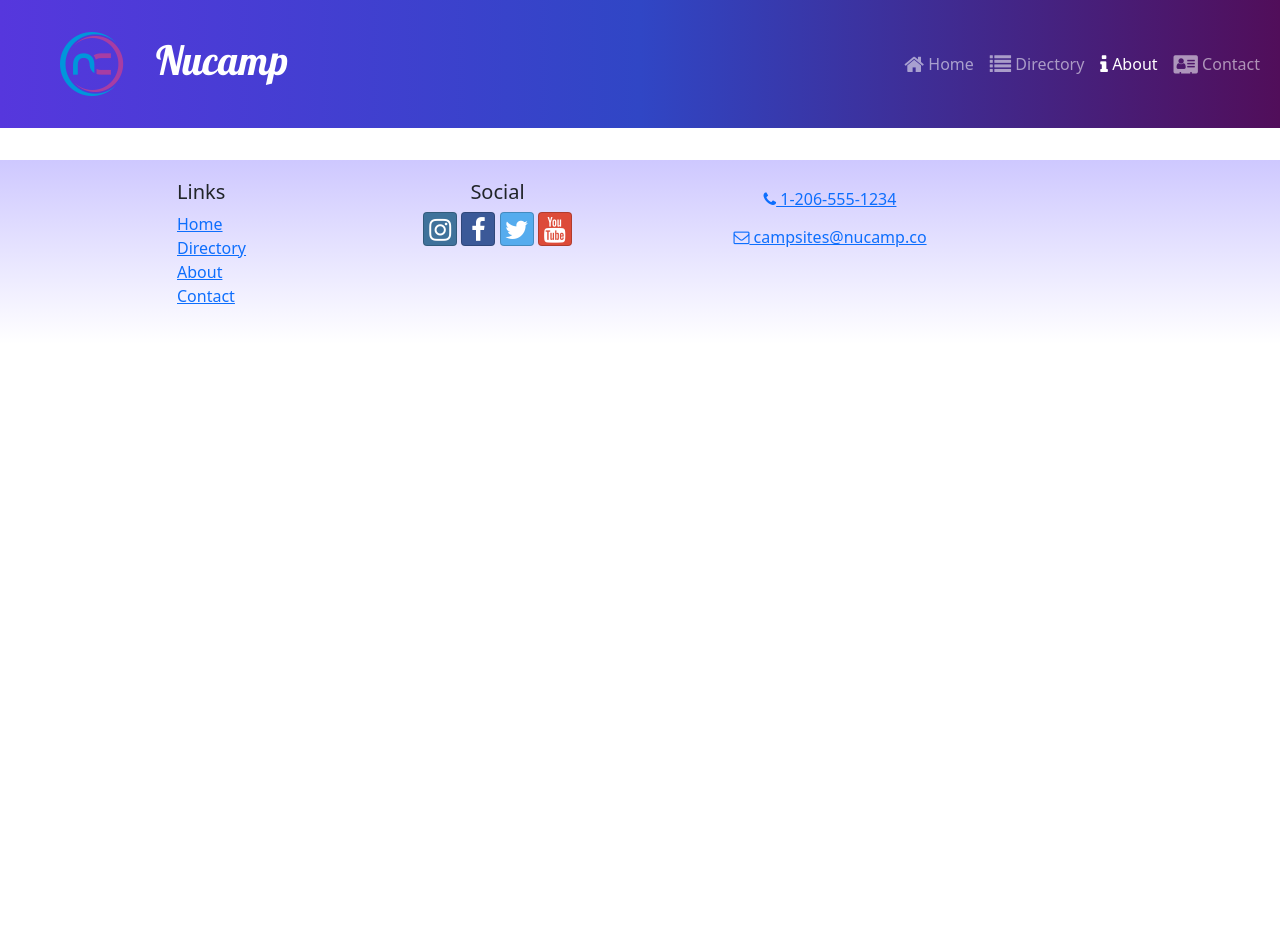
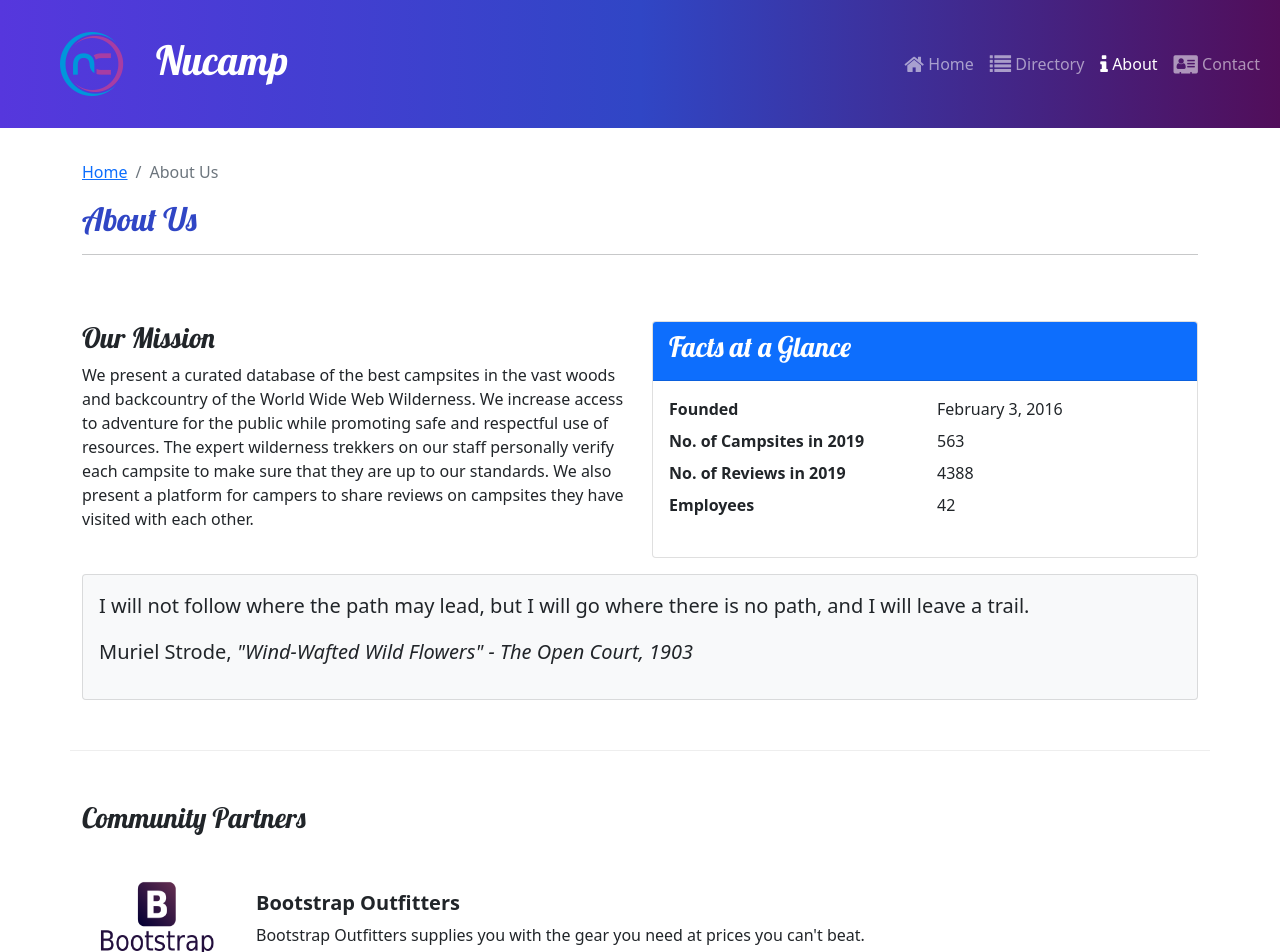
Before and after one commit to Berhane33/Nucamp-site, a React (Create React App) app: page /about in a window 1280 px wide. Shown: the top 952 px of the page. Before the commit the page ends 800 px from the top, so only its background shows below. Built offline with nearby package versions, Linux system fonts and the light colour scheme.

Commit message:
AnimatedDisplayCard

```diff
--- a/src/App.js
+++ b/src/App.js
@@ -1,21 +1,23 @@
-import { Routes, Route } from 'react-router-dom';
-import ContactPage from './pages/ContactPage';
-import HomePage from './pages/HomePage';
+import { Routes, Route } from "react-router-dom";
+import ContactPage from "./pages/ContactPage";
+import HomePage from "./pages/HomePage";
 import CampsitesDirectoryPage from "./pages/CampsitesDirectoryPage";
 import Header from "./components/Header";
 import Footer from "./components/Footer";
 import "./App.css";
-import CampsiteDetailPage from './pages/CampsiteDetailPage';
+import CampsiteDetailPage from "./pages/CampsiteDetailPage";
+import AboutPage from "./pages/AboutPage";
 
 function App() {
   return (
     <div className="App">
       <Header />
       <Routes>
-        <Route path='/' element={<HomePage />} />
-        <Route path='contact' element={<ContactPage />} />
-        <Route path='directory' element={<CampsitesDirectoryPage />}/>
-        <Route path='directory/:campsiteId' element={<CampsiteDetailPage/>}/>
+        <Route path="/" element={<HomePage />} />
+        <Route path="contact" element={<ContactPage />} />
+        <Route path="directory" element={<CampsitesDirectoryPage />} />
+        <Route path="directory/:campsiteId" element={<CampsiteDetailPage />} />
+        <Route path="about" element={<AboutPage />} />
       </Routes>
       <Footer />
     </div>
--- /dev/null
+++ b/src/features/display/AnimatedDisplayCard.js
@@ -0,0 +1,31 @@
+import { useState, useEffect } from "react";
+import { Card, CardImg, CardText, CardBody, CardTitle } from "reactstrap";
+import { useSpring, animated } from "react-spring";
+
+const AnimatedDisplayCArd = ({ item }) => {
+  const { image, name, description } = item;
+  const [toggle, setToggle] = useState(false);
+
+  const animatedStyle = useSpring({
+    opacity: toggle ? 1 : 0,
+    transform: toggle ? "scale(1,1)" : "scale(1,0)",
+    config: { duration: 500 },
+  });
+
+  useEffect(() => {
+    setToggle(true);
+  }, []);
+  return (
+    <animated.div style={animatedStyle}>
+      <Card>
+        <CardImg src={image} alt={name} />
+        <CardBody>
+          <CardTitle>{name}</CardTitle>
+          <CardText>{description}</CardText>
+        </CardBody>
+      </Card>
+    </animated.div>
+  );
+};
+
+export default AnimatedDisplayCArd;
--- a/src/features/display/DisplayList.js
+++ b/src/features/display/DisplayList.js
@@ -1,22 +1,30 @@
-import { Col, Row } from 'reactstrap';
-import DisplayCard from './DisplayCard';
-import { selectFeaturedCampsite } from '../campsites/campsitesSlice';
-import { selectFeaturedPromotion } from '../promotions/promotionsSlice';
+import { Col, Row } from "reactstrap";
+//import DisplayCard from './DisplayCard';
+import AnimatedDisplayCArd from "./AnimatedDisplayCard";
+import { selectFeaturedCampsite } from "../campsites/campsitesSlice";
+import { selectFeaturedPromotion } from "../promotions/promotionsSlice";
+import { selectFeaturedPartner } from "../partners/partnersSlice";
 
 const DisplayList = () => {
-    const items = [selectFeaturedCampsite(), selectFeaturedPromotion()];
+  const items = [
+    selectFeaturedCampsite(),
+    selectFeaturedPromotion(),
+    selectFeaturedPartner(),
+  ];
 
   return (
     <Row>
       {items.map((item, idx) => {
         return (
-                    <Col md className='m-1' key={idx}>
-                        <DisplayCard item={item}/>
+          item && (
+            <Col md className="m-1" key={idx}>
+              <AnimatedDisplayCArd item={item} />
             </Col>
+          )
         );
       })}
     </Row>
   );
 };
 
-export default DisplayList
+export default DisplayList;
--- /dev/null
+++ b/src/features/partners/Partner.js
@@ -0,0 +1,18 @@
+const Partner = ({ partner }) => {
+  if (partner) {
+    const { image, name, description } = partner;
+
+    return (
+      <>
+        <img src={image} alt={name} style={{ width: "150px" }} />
+        <div className="m-4">
+          <h5 className="fw-bold">{name}</h5>
+          {description}
+        </div>
+      </>
+    );
+  }
+  return null;
+};
+
+export default Partner;
--- /dev/null
+++ b/src/features/partners/PartnersList.js
@@ -0,0 +1,20 @@
+import { Col } from "reactstrap";
+import Partner from "./Partner";
+import { selectAllPartners } from "./partnersSlice";
+
+const PartnersList = () => {
+  const partners = selectAllPartners();
+  return (
+    <Col className="mt-4">
+      {partners.map((partner) => {
+        return (
+          <div className="d-flex mb-5 key={partner.id}">
+            <Partner partner={partner} />
+          </div>
+        );
+      })}
+    </Col>
+  );
+};
+
+export default PartnersList;
--- /dev/null
+++ b/src/features/partners/partnersSlice.js
@@ -0,0 +1,9 @@
+import { PARTNERS } from '../../app/shared/PARTNERS';
+
+export const selectAllPartners = () => {
+    return PARTNERS
+};
+
+export const selectFeaturedPartner = () => {
+    return PARTNERS.find((partner) => partner.featured);
+}
--- /dev/null
+++ b/src/pages/AboutPage.js
@@ -0,0 +1,70 @@
+import { Col, Row, Card, Container, CardBody, CardHeader } from "reactstrap";
+import SubHeader from "../components/SubHeader";
+import PartnersList from "../features/partners/PartnersList";
+
+const AboutPage = () => {
+  return (
+    <Container>
+      <SubHeader current="About Us" />
+      <Row className="row-content">
+        <Col sm="6">
+          <h3>Our Mission</h3>
+          <p>
+            We present a curated database of the best campsites in the vast
+            woods and backcountry of the World Wide Web Wilderness. We increase
+            access to adventure for the public while promoting safe and
+            respectful use of resources. The expert wilderness trekkers on our
+            staff personally verify each campsite to make sure that they are up
+            to our standards. We also present a platform for campers to share
+            reviews on campsites they have visited with each other.
+          </p>
+        </Col>
+        <Col sm="6">
+          <Card>
+            <CardHeader className="bg-primary text-white">
+              <h3>Facts at a Glance</h3>
+            </CardHeader>
+            <CardBody>
+              <dl className="row">
+                <dt className="col-6">Founded</dt>
+                <dd className="col-6">February 3, 2016</dd>
+                <dt className="col-6">No. of Campsites in 2019</dt>
+                <dd className="col-6">563</dd>
+                <dt className="col-6">No. of Reviews in 2019</dt>
+                <dd className="col-6">4388</dd>
+                <dt className="col-6">Employees</dt>
+                <dd className="col-6">42</dd>
+              </dl>
+            </CardBody>
+          </Card>
+        </Col>
+        <Col>
+          <Card className="bg-light mt-3">
+            <CardBody>
+              <blockquote className="blockquote">
+                <p>
+                  I will not follow where the path may lead, but I will go where
+                  there is no path, and I will leave a trail.
+                </p>
+                <footer>
+                  Muriel Strode,{" "}
+                  <cite title="Source Title">
+                    "Wind-Wafted Wild Flowers" - The Open Court, 1903
+                  </cite>
+                </footer>
+              </blockquote>
+            </CardBody>
+          </Card>
+        </Col>
+      </Row>
+      <Row className="row-content">
+        <Col xs="12">
+          <h3>Community Partners</h3>
+        </Col>
+        <PartnersList />
+      </Row>
+    </Container>
+  );
+};
+
+export default AboutPage;
```
Lines whose indentation alone changed are shown as unchanged.
